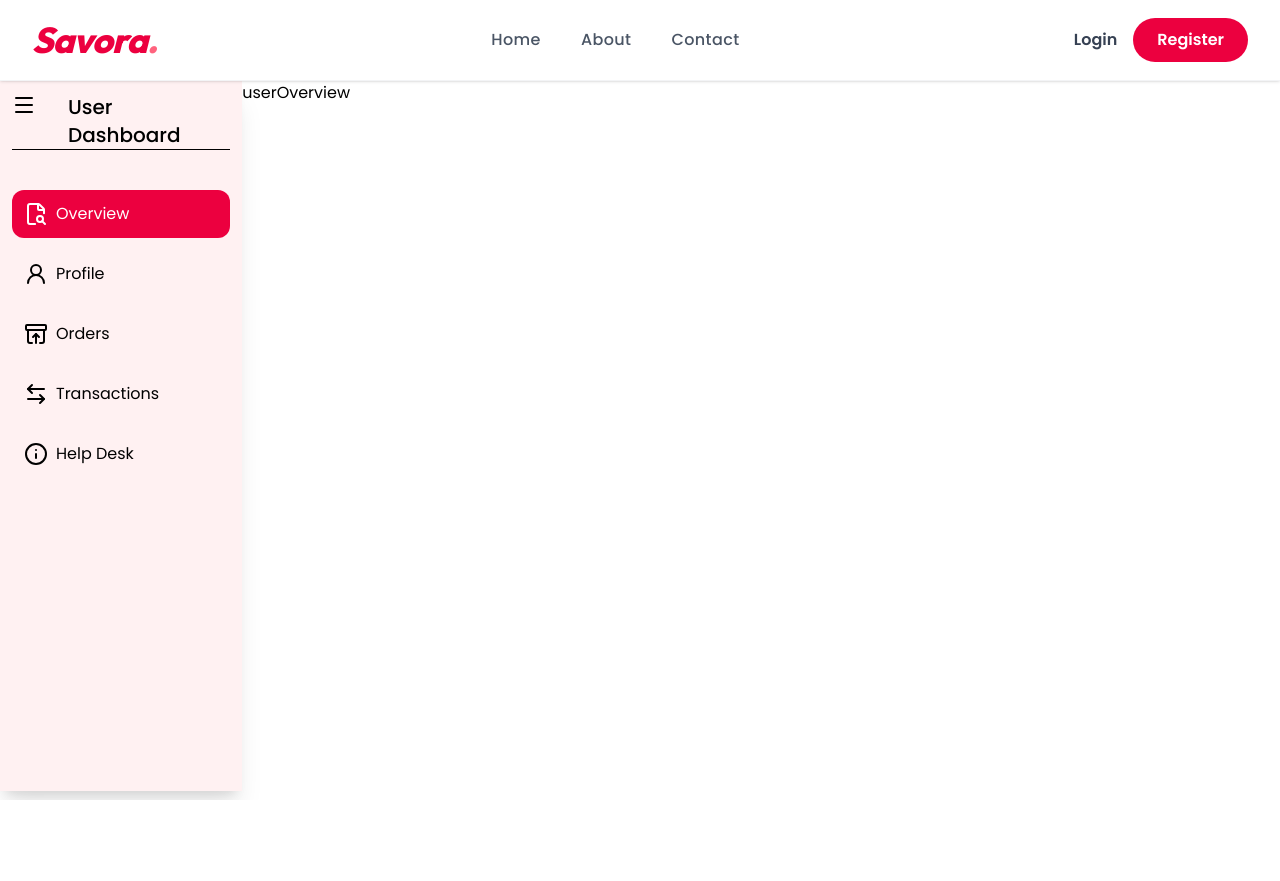
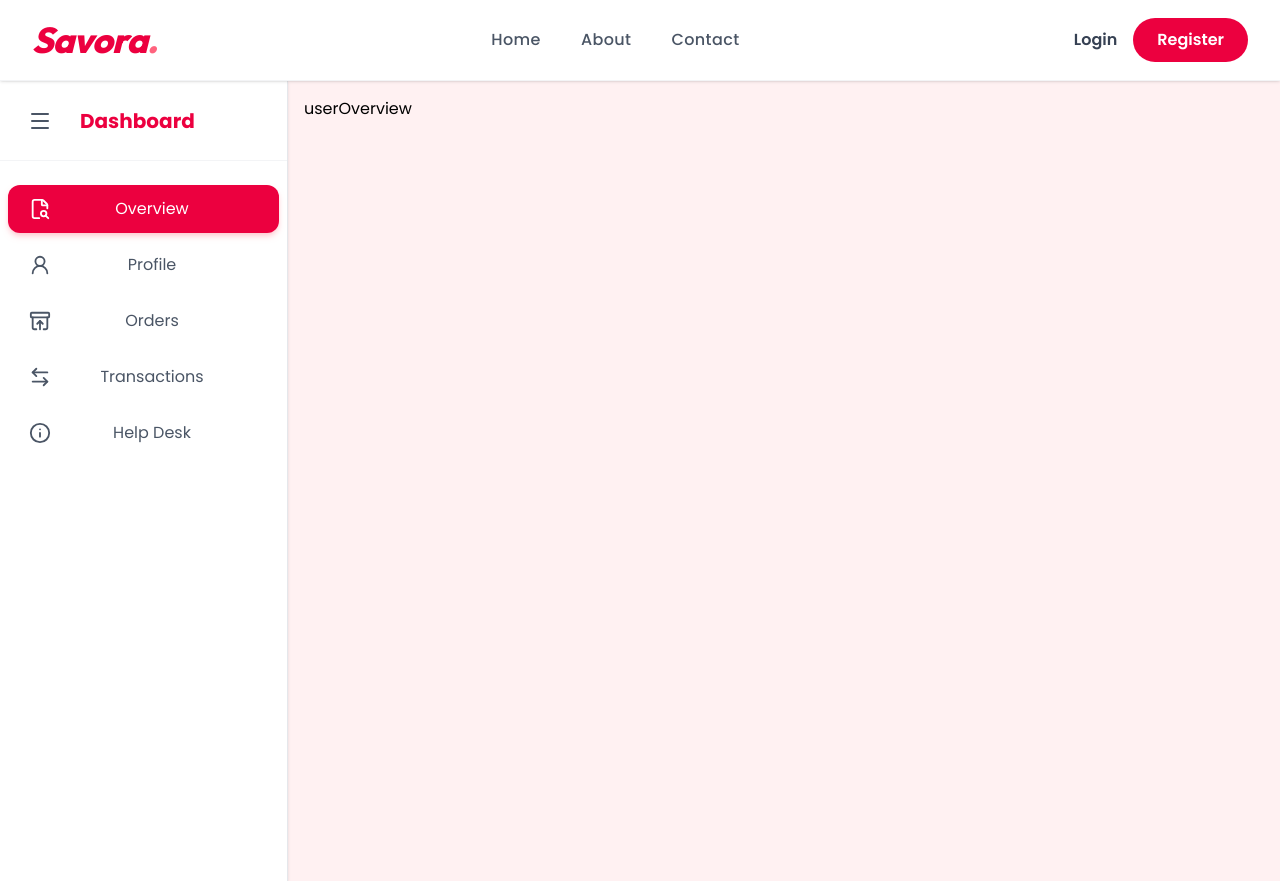
Before and after one commit to junaid0786-ux/Savora_full-stack-resturentApp, a React (Vite) app in the folder client/: page /user-dashboard in a window 1280 px wide. Before the commit the page ends 800 px from the top, so only its background shows below. Built offline with nearby package versions, Linux system fonts and the light colour scheme.

Commit message:
added expand and collapes property in side bar

```diff
--- a/client/src/components/userDashboard/UserSidebar.jsx
+++ b/client/src/components/userDashboard/UserSidebar.jsx
@@ -1,4 +1,4 @@
-import React from "react";
+import React, { useState } from "react";
 import {
   FileSearchCorner,
   UserRound,
@@ -9,80 +9,134 @@ import {
 } from "lucide-react";
 
 const UserSidebar = ({ active, setActive }) => {
+  const [expanded, setExpanded] = useState(true);
+
   return (
-    <>
-      <div className="p-3 ">
-        <div className="text-xl font-medium flex gap-8">
-          <Menu /> User Dashboard
+    <div
+      className={`h-full bg-white border-r border-gray-200 shadow-sm transition-all duration-300 ease-in-out flex flex-col
+        ${expanded ? "w-72" : "w-20"}
+      `}
+    >
+      <div className="flex items-center h-20 px-2 border-b border-gray-100 shrink-0">
+        <button
+          onClick={() => setExpanded(!expanded)}
+          className="p-2 rounded-lg hover:bg-rose-50 text-gray-600 hover:text-rose-600 transition-colors bg-white z-10 w-16 flex justify-center items-center"
+        >
+          <Menu size={24} />
+        </button>
+
+        <div
+          className={`font-bold text-xl text-rose-600 overflow-hidden transition-all duration-300 whitespace-nowrap
+            ${expanded ? "w-40 ml-2 opacity-100" : "w-0 ml-0 opacity-0"}
+          `}
+        >
+          Dashboard
         </div>
-        <hr />
+      </div>
 
-        <div className="grid  gap-3 mt-10">
+      <nav className="flex-1 px-2 py-6 space-y-2 overflow-y-auto scrollbar-hide">
         <button
-            className={`flex gap-2 p-3  rounded-xl
+          onClick={() => setActive("overview")}
+          className={`relative flex items-center w-full py-3 rounded-xl transition-all duration-200
             ${
               active === "overview"
-                ? "bg-rose-600 text-white"
-                : "hover:bg-rose-300"
+                ? "bg-rose-600 text-white shadow-md shadow-rose-200"
+                : "text-gray-600 hover:bg-rose-50 hover:text-rose-600"
             }
           `}
-            onClick={() => setActive("overview")}
         >
-            <FileSearchCorner />
+          <div className="min-w-16 flex justify-center items-center">
+            <FileSearchCorner size={22} />
+          </div>
+
+          <span
+            className={`overflow-hidden transition-all duration-300 whitespace-nowrap ${expanded ? "w-40 opacity-100" : "w-0 opacity-0"}`}
+          >
             Overview
+          </span>
         </button>
+
         <button
-            className={`flex gap-2 p-3 rounded-xl
+          onClick={() => setActive("profile")}
+          className={`relative flex items-center w-full py-3 rounded-xl transition-all duration-200
             ${
               active === "profile"
-                ? "bg-rose-600 text-white"
-                : "hover:bg-rose-300"
+                ? "bg-rose-600 text-white shadow-md shadow-rose-200"
+                : "text-gray-600 hover:bg-rose-50 hover:text-rose-600"
             }
           `}
-            onClick={() => setActive("profile")}
         >
-            <UserRound /> Profile
+          <div className="min-w-16 flex justify-center items-center">
+            <UserRound size={22} />
+          </div>
+          <span
+            className={`overflow-hidden transition-all duration-300 whitespace-nowrap ${expanded ? "w-40 opacity-100" : "w-0 opacity-0"}`}
+          >
+            Profile
+          </span>
         </button>
+
         <button
-            className={`flex gap-2 p-3 rounded-xl
+          onClick={() => setActive("orders")}
+          className={`relative flex items-center w-full py-3 rounded-xl transition-all duration-200
             ${
               active === "orders"
-                ? "bg-rose-600 text-white"
-                : "hover:bg-rose-300"
+                ? "bg-rose-600 text-white shadow-md shadow-rose-200"
+                : "text-gray-600 hover:bg-rose-50 hover:text-rose-600"
             }
           `}
-            onClick={() => setActive("orders")}
         >
-            <ArchiveRestore />
+          <div className="min-w-16 flex justify-center items-center">
+            <ArchiveRestore size={22} />
+          </div>
+          <span
+            className={`overflow-hidden transition-all duration-300 whitespace-nowrap ${expanded ? "w-40 opacity-100" : "w-0 opacity-0"}`}
+          >
             Orders
+          </span>
         </button>
+
         <button
-            className={`flex gap-2 p-3 rounded-xl
+          onClick={() => setActive("transections")}
+          className={`relative flex items-center w-full py-3 rounded-xl transition-all duration-200
             ${
               active === "transections"
-                ? "bg-rose-600 text-white"
-                : "hover:bg-rose-300"
+                ? "bg-rose-600 text-white shadow-md shadow-rose-200"
+                : "text-gray-600 hover:bg-rose-50 hover:text-rose-600"
             }
           `}
-            onClick={() => setActive("transections")}
         >
-            <ArrowLeftRight />
+          <div className="min-w-16 flex justify-center items-center">
+            <ArrowLeftRight size={22} />
+          </div>
+          <span
+            className={`overflow-hidden transition-all duration-300 whitespace-nowrap ${expanded ? "w-40 opacity-100" : "w-0 opacity-0"}`}
+          >
             Transactions
+          </span>
         </button>
+
         <button
-            className={`flex gap-2 p-3 rounded-xl
+          onClick={() => setActive("help")}
+          className={`relative flex items-center w-full py-3 rounded-xl transition-all duration-200
             ${
-              active === "help" ? "bg-rose-600 text-white" : "hover:bg-rose-300"
+              active === "help"
+                ? "bg-rose-600 text-white shadow-md shadow-rose-200"
+                : "text-gray-600 hover:bg-rose-50 hover:text-rose-600"
             }
           `}
-            onClick={() => setActive("help")}
         >
-            <Info />
+          <div className="min-w-16 flex justify-center items-center">
+            <Info size={22} />
+          </div>
+          <span
+            className={`overflow-hidden transition-all duration-300 whitespace-nowrap ${expanded ? "w-40 opacity-100" : "w-0 opacity-0"}`}
+          >
             Help Desk
+          </span>
         </button>
+      </nav>
     </div>
-      </div>
-    </>
   );
 };
 
--- a/client/src/pages/dashboards/UserDashboard.jsx
+++ b/client/src/pages/dashboards/UserDashboard.jsx
@@ -1,29 +1,28 @@
-import React from "react";
+import React, { useState } from "react";
 import UserSidebar from "../../components/userDashboard/userSidebar";
 import UserOverview from "../../components/userDashboard/userOverview";
 import UserProfile from "../../components/userDashboard/UserProfile";
 import UserOrders from "../../components/userDashboard/UserOrders";
 import UserTransctions from "../../components/userDashboard/UserTransctions";
 import UserHelpDesk from "../../components/userDashboard/UserHelpDesk";
-import { useState } from "react";
 
 const UserDashboard = () => {
   const [active, setActive] = useState("overview");
+
   return (
-    <>
-      <div className="flex w-full h-[88.8vh]">
-        <div className=" w-2/10 bg-rose-50 shadow-xl">
-          <UserSidebar active={active} setActive={setActive} />
-        </div>
-        <div className=" w-6/7">
+    <div className="flex w-full h-screen bg-rose-50 overflow-hidden">
+      <UserSidebar active={active} setActive={setActive} />
+
+      <main className="h-full overflow-y-auto p-4 transition-all duration-300">
+        <div className="max-w-7xl mx-auto">
           {active === "overview" && <UserOverview />}
           {active === "profile" && <UserProfile />}
           {active === "orders" && <UserOrders />}
           {active === "transections" && <UserTransctions />}
           {active === "help" && <UserHelpDesk />}
         </div>
-      </div>
-    </>
+      </main>
+    </div>
   );
 };
 
```
Also changed, not shown: 1 other file (tests, documents, lock files or other folders). Lines whose indentation alone changed are shown as unchanged.
